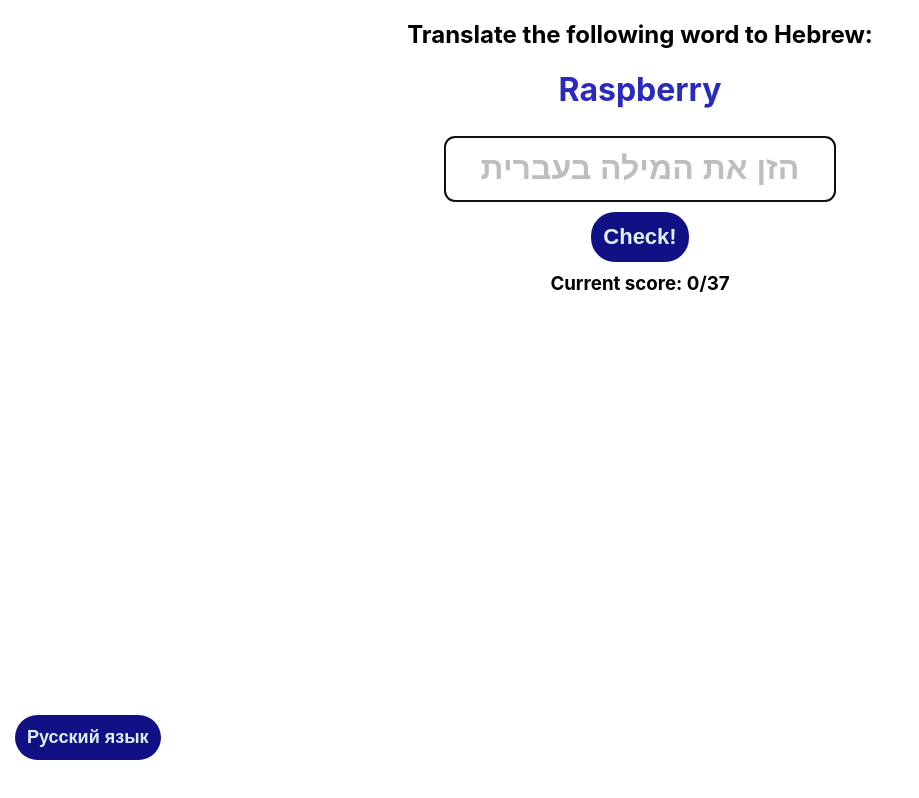
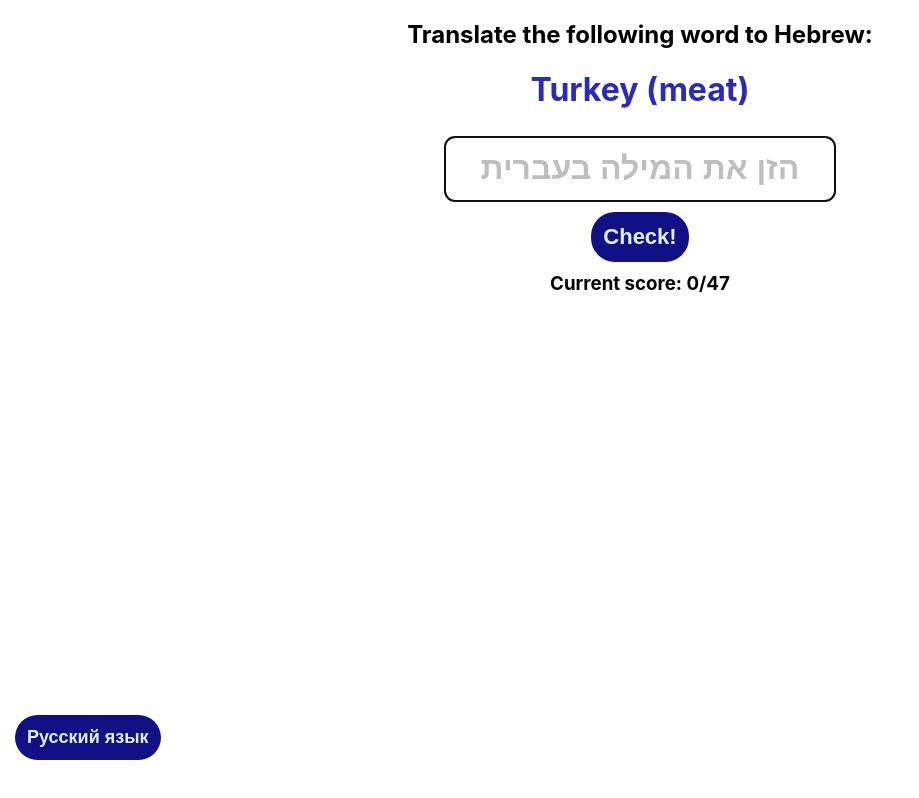
Before and after one commit to EranLavan/s-sage-one, a React (Create React App) app: page / in a window 1280 px wide. Shown: the top 798 px of the page, without its empty margins (0-919 px from the left). Built offline with nearby package versions, Linux system fonts and the light colour scheme.

Commit message:
modified:   src/data/words.js

```diff
--- a/src/data/words.js
+++ b/src/data/words.js
@@ -369,8 +369,98 @@ const words = [
     category: 'grocery'
   },
 
+  {
+    id: 38,
+    english: 'egg',
+    russian: 'яйцо',
+    hebrew: 'ביצה',
+    pronuncEng: 'beitzA',
+    pronuncRus: 'бейцА'
+  },
+
+  {
+    id: 39,
+    english: 'Hummus',
+    russian: 'Хумус',
+    hebrew: 'חומוס',
+    pronuncEng: 'humus',
+    pronuncRus: 'хумус'
+  },
+
+  {
+    id: 40,
+    english: 'Spoon',
+    russian: 'Ложка',
+    hebrew: 'כף',
+    pronuncEng: 'kaf',
+    pronuncRus: 'каф'
+  },
+
+  {
+    id: 41,
+    english: 'Teaspoon',
+    russian: 'Чайная ложка',
+    hebrew: 'כפית',
+    pronuncEng: 'kapit',
+    pronuncRus: 'капИт'
+  },
+
+  {
+    id: 42,
+    english: 'Fork',
+    russian: 'Вилка',
+    hebrew: 'מזלג',
+    pronuncEng: 'mazlEg',
+    pronuncRus: 'мазлЕг'
+  },
+
+  {
+    id: 43,
+    english: 'Knife',
+    russian: 'Нож',
+    hebrew: 'סכין',
+    pronuncEng: 'sakin',
+    pronuncRus: 'сакИн'
+  },
+
+  {
+    id: 44,
+    english: 'Bowl',
+    russian: 'Глубокая тарелка',
+    hebrew: 'קערה',
+    pronuncEng: 'kearA',
+    pronuncRus: 'кеарА'
+  },
+
+  {
+    id: 45,
+    english: 'Plate',
+    russian: 'Плоская тарелка',
+    hebrew: 'צלחת',
+    pronuncEng: 'tzalAkhat',
+    pronuncRus: 'цалАхат'
+  },
+
+  {
+    id: 46,
+    english: 'Bottle',
+    russian: 'Бутылка',
+    hebrew: 'בקבוק',
+    pronuncEng: 'bakbUk',
+    pronuncRus: 'бакбУк'
+  },
+
+  {
+    id: 47,
+    english: 'Cooking pot',
+    russian: 'Кастрюля',
+    hebrew: 'סיר',
+    pronuncEng: 'sir',
+    pronuncRus: 'сир'
+  },
+
     {
-      id: 38,
+      id: 48,
       english: '',
       russian: '',
       hebrew: '',
```
